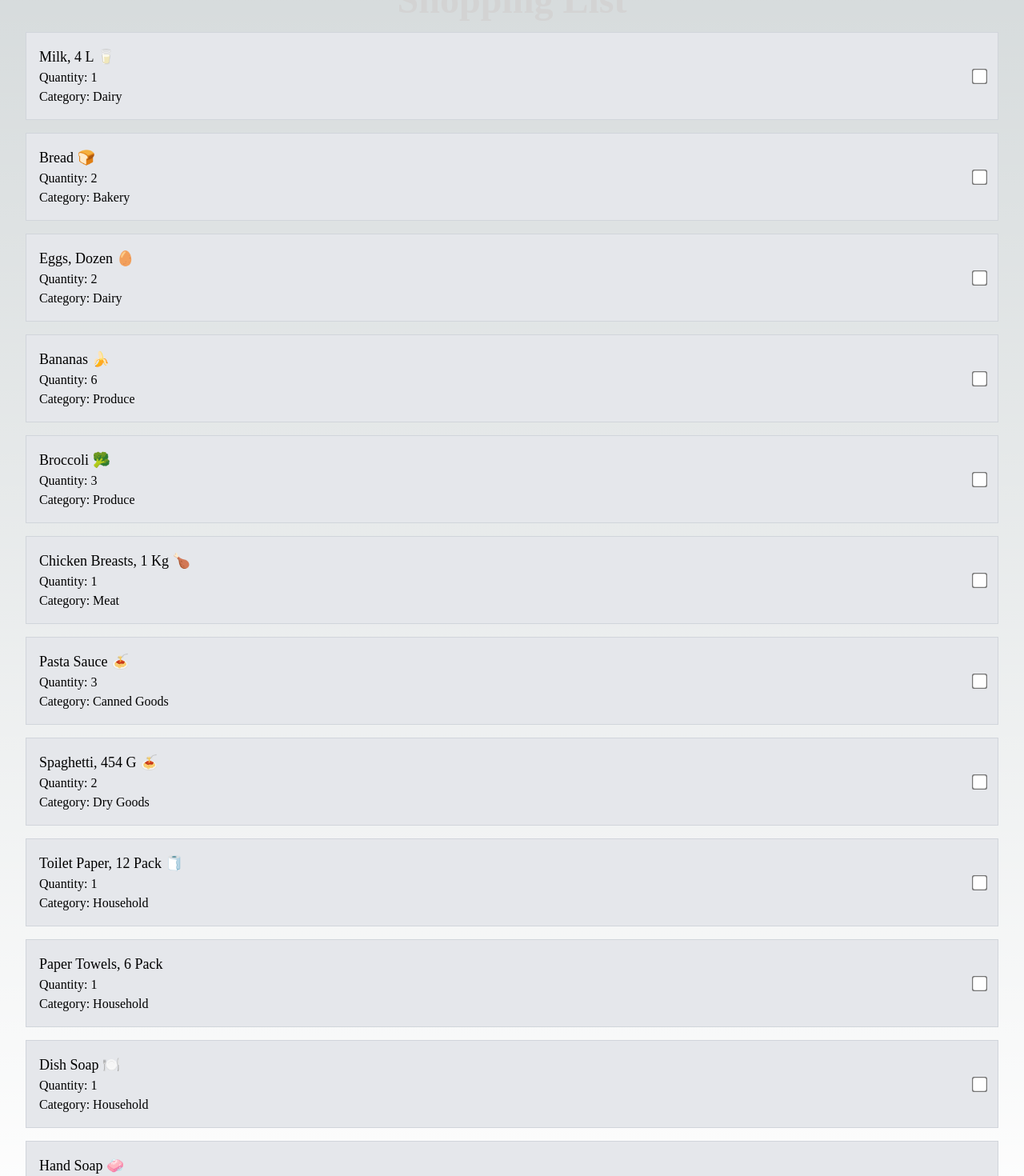
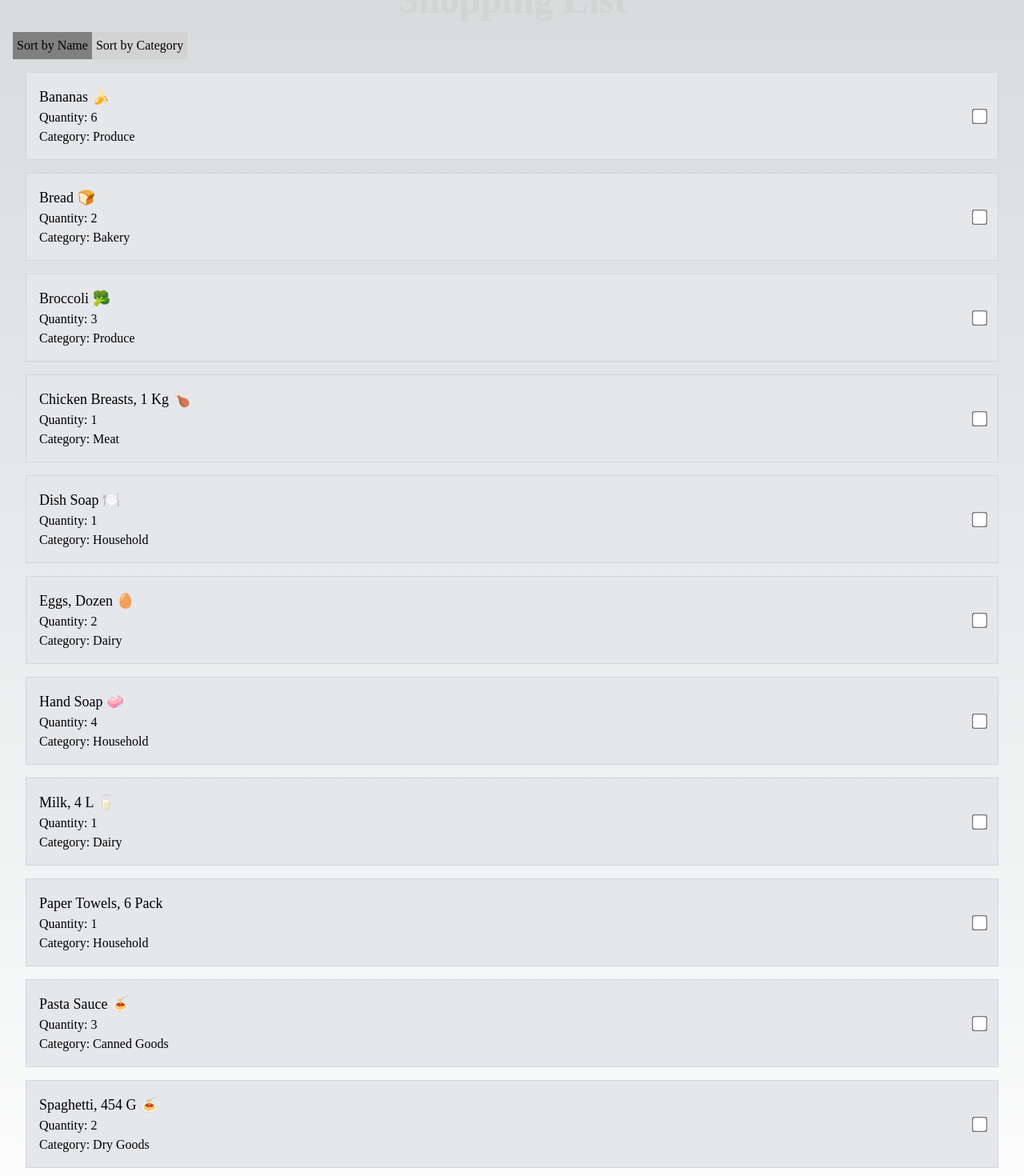
Before and after one commit to Daws98/cprg306-assignments, a Next.js app: page /week-5 in a window 1280 px wide. Shown: the part 40-1510 px from the top of the page at 80% size. Built offline with nearby package versions, Linux system fonts and the light colour scheme.

Commit message:
Finalizing Week 5
Finishing before attempting the challenge

```diff
--- a/app/week-5/item-list.js
+++ b/app/week-5/item-list.js
@@ -1,81 +1,53 @@
+'use client'
+import { useState } from 'react';
 import Item from './item';
+import items from './item.json';
 
 function ItemList() {
-  const items = [
-    {
-      name: "milk, 4 L 🥛",
-      quantity: 1,
-      category: "dairy",
-    },
-    {
-      name: "bread 🍞",
-      quantity: 2,
-      category: "bakery",
-    },
-    {
-      name: "eggs, dozen 🥚",
-      quantity: 2,
-      category: "dairy",
-    },
-    {
-      name: "bananas 🍌",
-      quantity: 6,
-      category: "produce",
-    },
-    {
-      name: "broccoli 🥦",
-      quantity: 3,
-      category: "produce",
-    },
-    {
-      name: "chicken breasts, 1 kg 🍗",
-      quantity: 1,
-      category: "meat",
-    },
-    {
-      name: "pasta sauce 🍝",
-      quantity: 3,
-      category: "canned goods",
-    },
-    {
-      name: "spaghetti, 454 g 🍝",
-      quantity: 2,
-      category: "dry goods",
-    },
-    {
-      name: "toilet paper, 12 pack 🧻",
-      quantity: 1,
-      category: "household",
-    },
-    {
-      name: "paper towels, 6 pack",
-      quantity: 1,
-      category: "household",
-    },
-    {
-      name: "dish soap 🍽️",
-      quantity: 1,
-      category: "household",
-    },
-    {
-      name: "hand soap 🧼",
-      quantity: 4,
-      category: "household",
+  const [itemList, setItemList] = useState(items);
+  const [sortBy, setSortBy] = useState("name");
+
+  const sortedItems = [...itemList].sort((a, b) => {
+    if (sortBy === "name") {
+      return a.name.localeCompare(b.name);
+    } else if (sortBy === "category") {
+      return a.category.localeCompare(b.category);
     }
-  ];
+  });
+
+  const handleSortByName = () => {
+    setSortBy("name");
+  };
+
+  const handleSortByCategory = () => {
+    setSortBy("category");
+  };
 
   return (
+    <div>
+      <button
+        onClick={handleSortByName}
+        style={{ backgroundColor: sortBy === "name" ? "grey" : "lightgrey", fontFamily: 'Indie Flower', padding: '5px' }}
+      >
+        Sort by Name
+      </button>
+      <button
+        onClick={handleSortByCategory}
+        style={{ backgroundColor: sortBy === "category" ? "grey" : "lightgrey", fontFamily: 'Indie Flower', padding: '5px' }}
+      >
+        Sort by Category
+      </button>
       <ul style={{ fontFamily: 'Indie Flower' }}>
-      {items.map((item, index) => (
+        {sortedItems.map((item) => (
           <Item
-          key={index}
+            key={item.id}
             name={item.name}
             quantity={item.quantity}
             category={item.category}
           />
         ))}
       </ul>
+    </div>
   );
 }
-
 export default ItemList;
```
Lines whose indentation alone changed are shown as unchanged.
